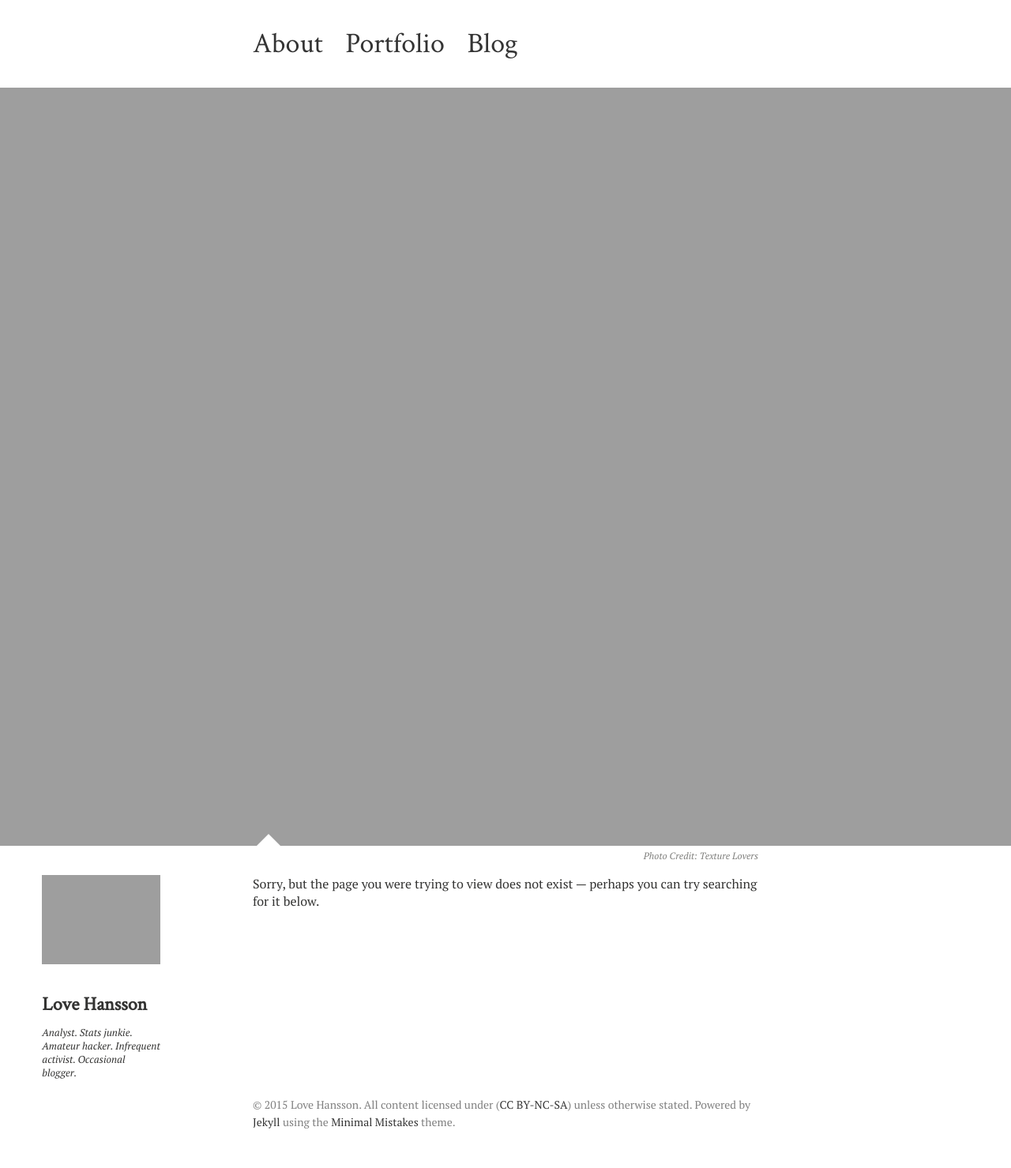
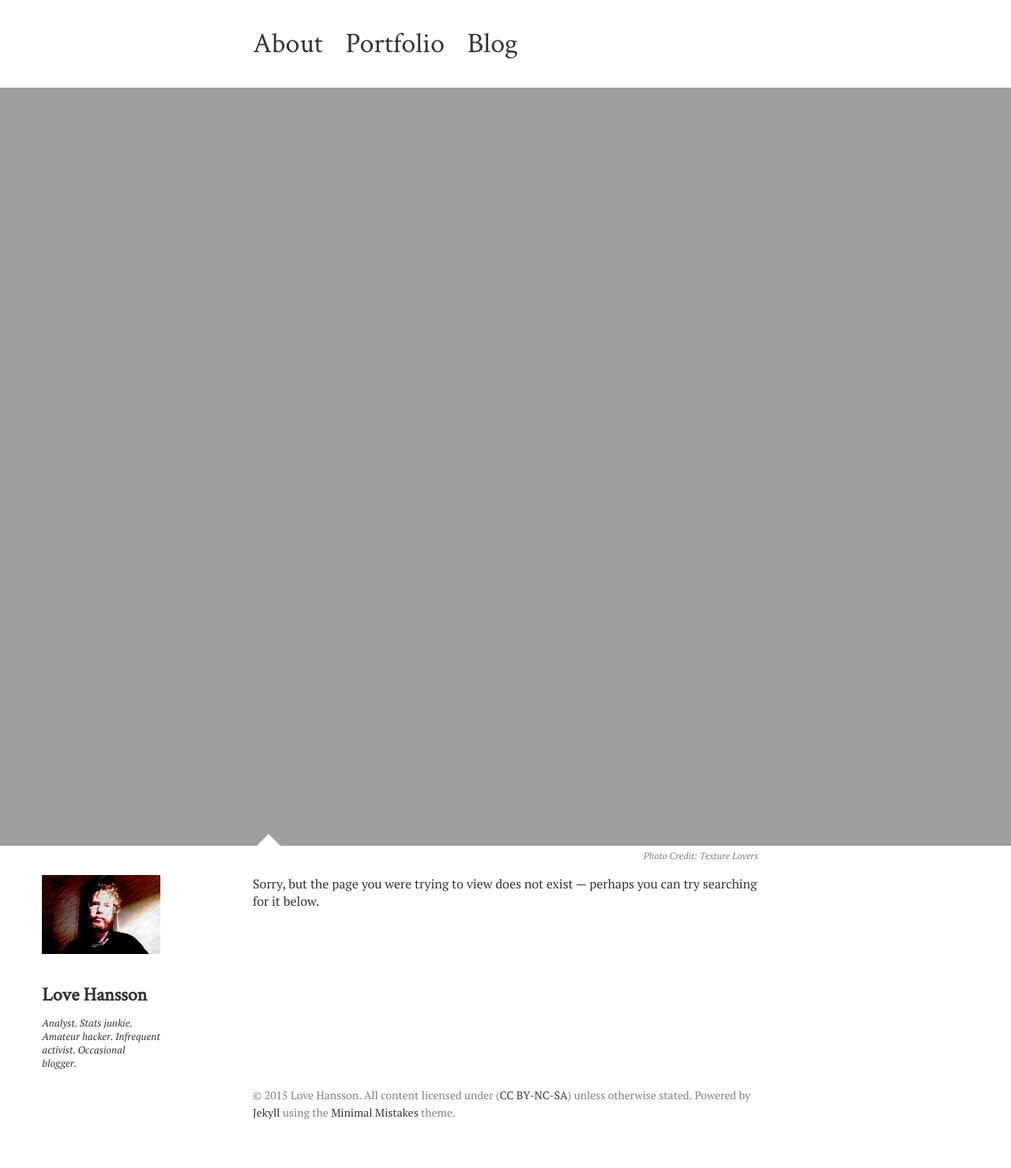
Before and after one commit to LCHansson/LCHansson.github.io, a Jekyll site: the page built from 404.md, in a window 1280 px wide. Shown: the whole page at 79% size. Built offline with Jekyll 4.4.1, drawn with Linux system fonts in a browser that asks for light colours; nearby versions of some CDN libraries.

Commit message:
Old title pic

```diff
--- a/_config.yml
+++ b/_config.yml
@@ -28,7 +28,7 @@ kramdown:
 # Site owner
 owner:
   name: Love Hansson
-  avatar: lchansson_neue.jpg
+  avatar: lchansson.jpg
   bio: "Analyst. Stats junkie. Amateur hacker. Infrequent activist. Occasional blogger."
   email: love.hansson@gmail.com
   disqus-shortname: # lchanssoncom
```
